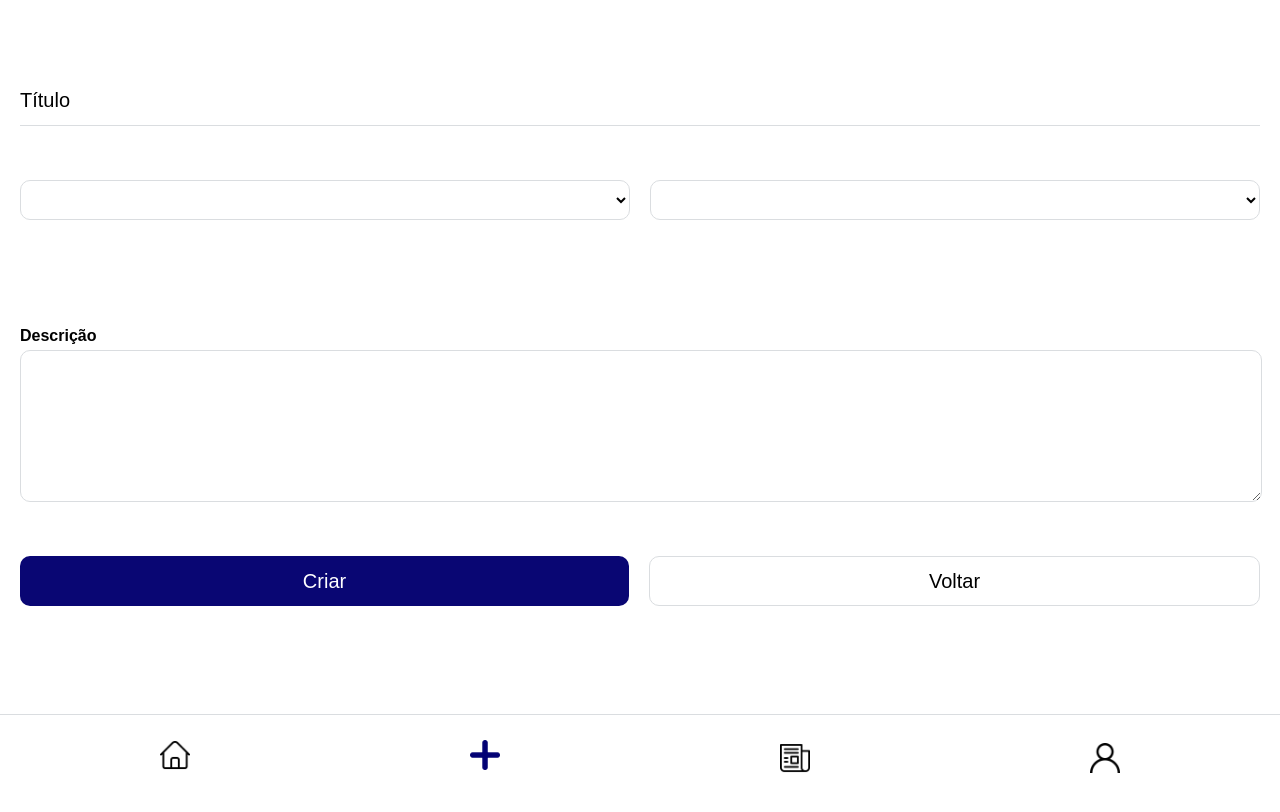
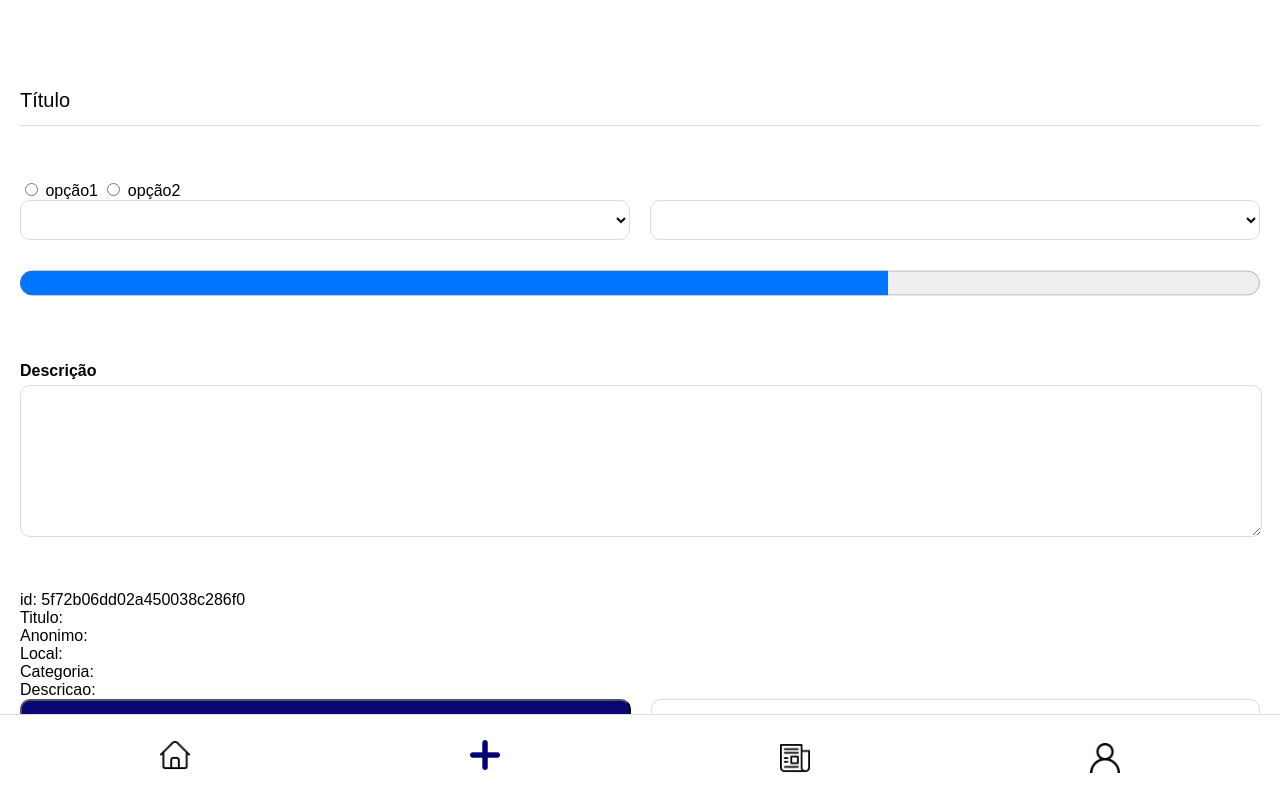
Before and after one commit to fga-eps-mds/2020.1-VC_Usuario-FrontEnd, a Vue app: page /criarpostagem in a window 1280 px wide. Shown: the top 812 px of the page. Built offline with nearby package versions, Linux system fonts and the light colour scheme.

Commit message:
#104 Criando método post e modificando estrutura html

```diff
--- a/src/views/CriarPostagem.vue
+++ b/src/views/CriarPostagem.vue
@@ -3,40 +3,61 @@
     <Header/>
 
     <div class="divFormCriarPostagem">
-        <form action="" method="post">
-            <input class= "baseElemento inputText" type="text" placeholder="Título" v-model="tituloField">
+        <form @submit.prevent="postPostagem">
+            <input class= "baseElemento inputText" type="text" placeholder="Título" v-model="postagem.titulo">
             <br><br><br>
+            <input type="radio" name="opcaoAnonimo" value="op1" v-model="postagem.canPost"> opção1
+            <input type="radio" name="opcaoAnonimo" value="op2" v-model="postagem.canPost"> opção2
 
             <div class="baseElemento divSelectFields">
-                <select v-model="selected">
-                    <!-- <option disabled value="">Escolha um item</option>
-                    <option>A</option>
-                    <option>B</option>
-                    <option>C</option> -->
+                <select v-model="postagem.categoria">
+                    <option disabled value="">Categoria</option>
+                    <option>Limpeza</option>
+                    <option>Segurança</option>
+                    <option>Infraestrutura</option>
+                    <option>Transportes</option>
+                    <option>Serviços Terceirizados</option>
+                    <option>Meio Ambiente</option>
+                    <option>Jardinagem</option>
+                    <option>Alimentação nos campi</option>
+                    <option>Saúde e seguridade</option>
+                    <option>Abuso de Assédio</option>
+                    <option>Outros</option>
                 </select>
 
-                <select v-model="selected">
-                    <!-- <option disabled value="">Escolha um item</option>
-                    <option>A</option>
-                    <option>B</option>
-                    <option>C</option> -->
+                <select v-model="postagem.local">
+                    <option disabled value="">Local</option>
+                    <option>FGA</option>
+                    <option>DARCY</option>
+                    <option>FCE</option>
+                    <option>F</option>
                 </select>
-                <!-- <span>Selecionado: {{ selected }}</span> -->
             </div>
             <br>
 
-            <div class="baseElemento divImageFields">
+            <div class="baseElemento div,,,ImageFields">
+                <!-- <input type="image"> -->
+
+                <progress class="baseElemento elementoProgress" value="70" max="100">Progress: 0%</progress>
             </div>
             <br><br><br>
 
             <h4>Descrição</h4>
-            <textarea class="baseElemento inputText inputTextArea" rows="5" cols="50" v-model="descricaoField"></textarea>
+            <textarea class="baseElemento inputText inputTextArea" rows="5" cols="50" v-model="postagem.descricao"></textarea>
             <br><br><br>
 
+            id: {{ postagem.fk_id_usuario }} <br>
+            Titulo: {{ postagem.titulo }} <br>
+            Anonimo: {{ postagem.anonimo }} <br>
+            Local: {{ postagem.local }} <br>
+            Categoria: {{ postagem.categoria }} <br>
+            Descricao: {{ postagem.descricao }} <br>
+
             <div class="baseElemento divBotoes">
-                <input type="submit" value="Criar">
-                <input type='button' value='Voltar' onclick='history.go(-1)'/>
+                <button type="submit">Criar</button>
+                <button onclick='history.go(-1)'>Voltar</button>
             </div>
+            <br>,
         </form>
     </div>
 
@@ -48,12 +69,40 @@
 
 import Header from '@/components/Header.vue'
 import MenuBar from '@/components/MenuBar.vue'
+/* import Postagem from '@/services/postagens.js' */
+/* import HTTP from './services/config.js' */
+/* const axios = require('axios') */
+
+
 export default {
     name: 'CriarPostagem',
+
     components: {
     Header,
     MenuBar
-  }
+    },
+    data(){
+        return{
+            postagem: {
+                fk_id_usuario: '5f72b06dd02a450038c286f0',
+                titulo: '',
+                /* local: '', */
+                /* opcaoAnonimo: '', */
+                /* categoria: '', */
+                descricao: '',
+                canPost: ''
+            }
+        }
+    },
+
+   /*  methods:{
+        criar(){
+            Postagem.criarPostagem(this.postagem).then(resposta => {
+                alert('Salvo com sucesso!')
+                console.log(resposta)
+            })
+        }
+    } */
 }
 </script>
 
@@ -128,7 +177,10 @@ export default {
     .divImageFields{
         height: 35px;
 
-        /* border: 1px solid green; */
+        & progress::-webkit-progress-value{
+            display: block;
+            border-radius: 10px;
+        }
     }
 
     .divBotoes{
@@ -136,21 +188,21 @@ export default {
 
         /* border: 1px solid blue; */
 
-        & input{
+        & button{
             flex: 1;
 
             font-size: 20px;
             border-radius: 10px;
         }
 
-        input:first-child{
+        button:first-child{
             margin-right: 20px;
 
             color: #ffffff;
             background-color: #090673;
         }
 
-        input:last-child{
+        button:last-child{
             background-color: #ffffff;
             border: 1px solid #DADDE0;
         }
```
